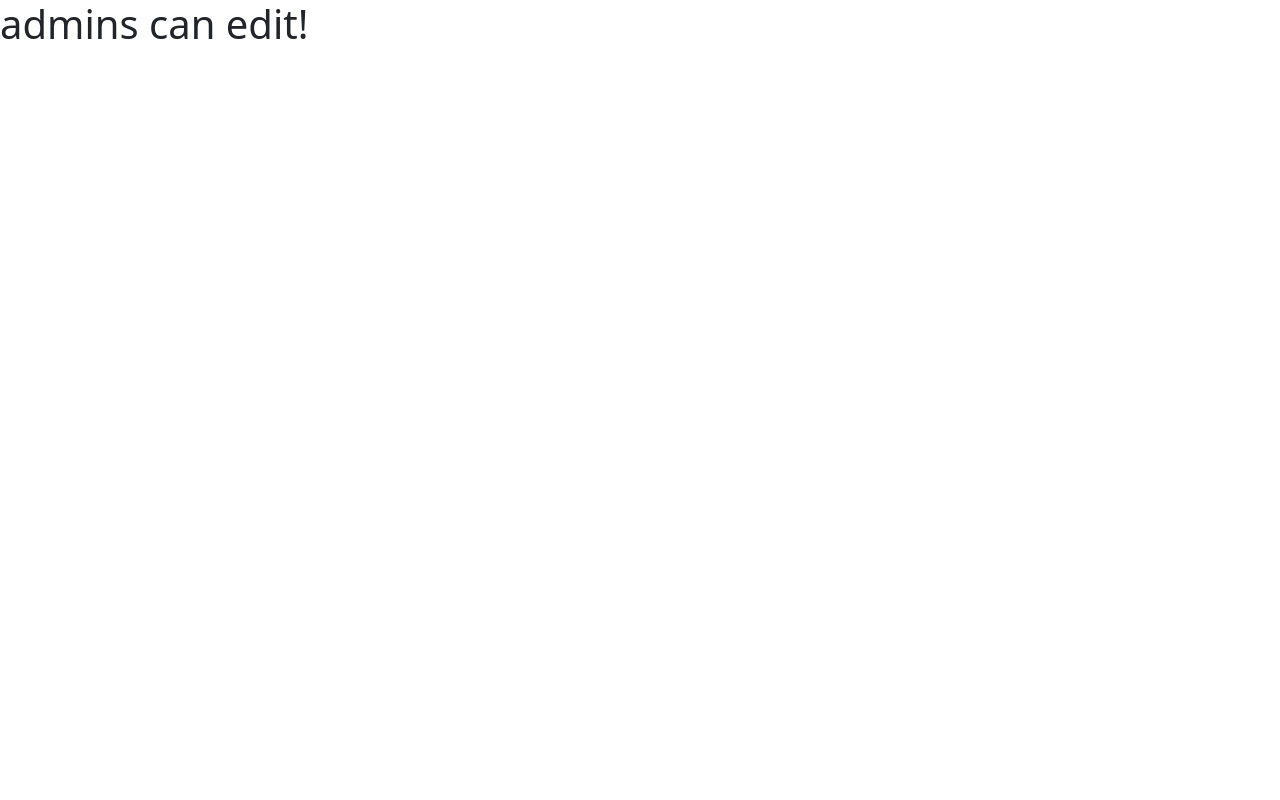
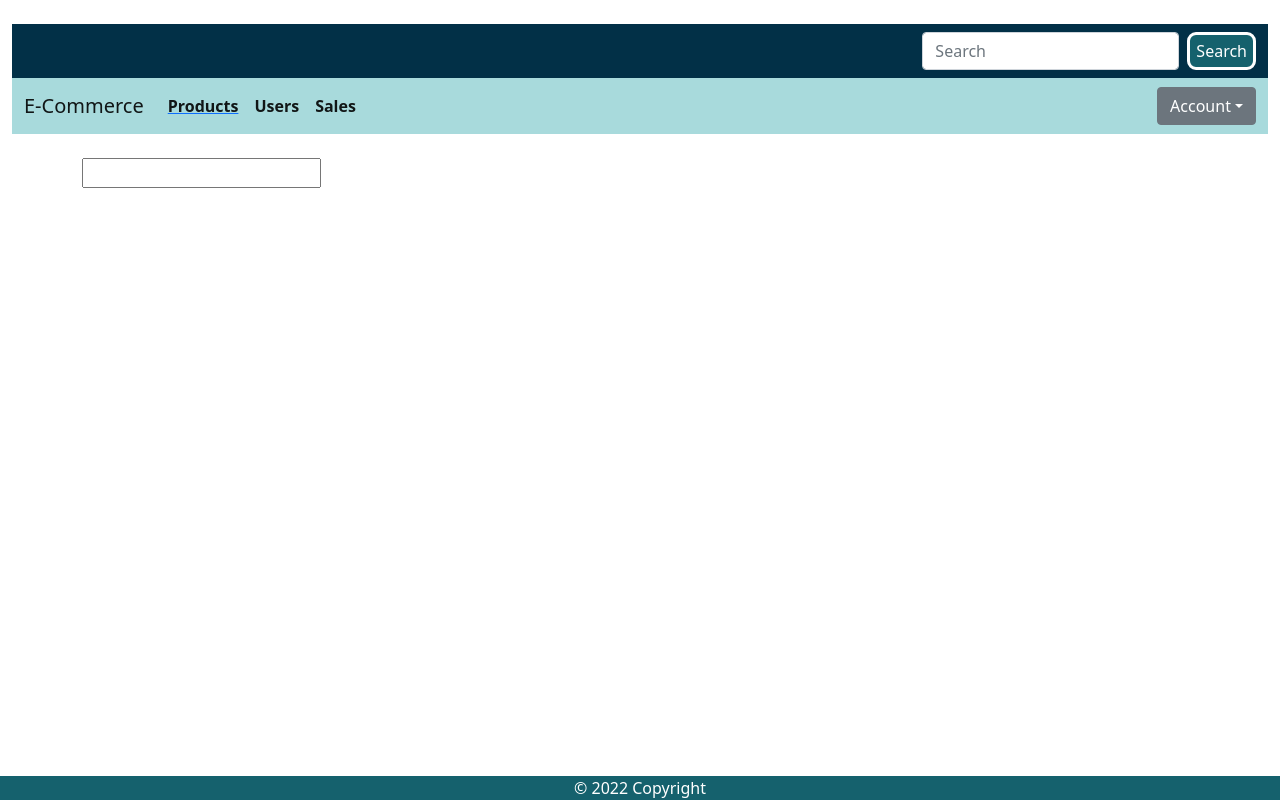
Before and after one commit to amacazzaga/Ecommerce, a React (Create React App) app in the folder frontend/: page /myaccount/editproduct/1 in a window 1280 px wide. Built offline with nearby package versions, Linux system fonts and the light colour scheme; no server answers.

Commit message:
input field, with placeholder on EditProduct

```diff
--- a/frontend/src/AppRoutes.js
+++ b/frontend/src/AppRoutes.js
@@ -25,7 +25,7 @@ function AppRoutes({ user }) {
         />
         <Route
           path={`/myaccount/editproduct/:id`}
-          element={user ?<EditProduct/>:<h1>admins can edit!</h1>}
+          element={<EditProduct />}
         />
       </Routes>
     </BrowserRouter>
--- a/frontend/src/views/EditProduct.js
+++ b/frontend/src/views/EditProduct.js
@@ -17,7 +17,11 @@ const EditProduct = () => {
 
   return (
     <LayoutLoggedAdm>
-      <div>{product.name}</div>
+      {
+        <form>
+          <input placeholder={product.name}></input>
+        </form>
+      }
     </LayoutLoggedAdm>
   );
 };
```
Also changed, not shown: frontend/src/context/UserContext.js (deleted, +0 -23 lines).
